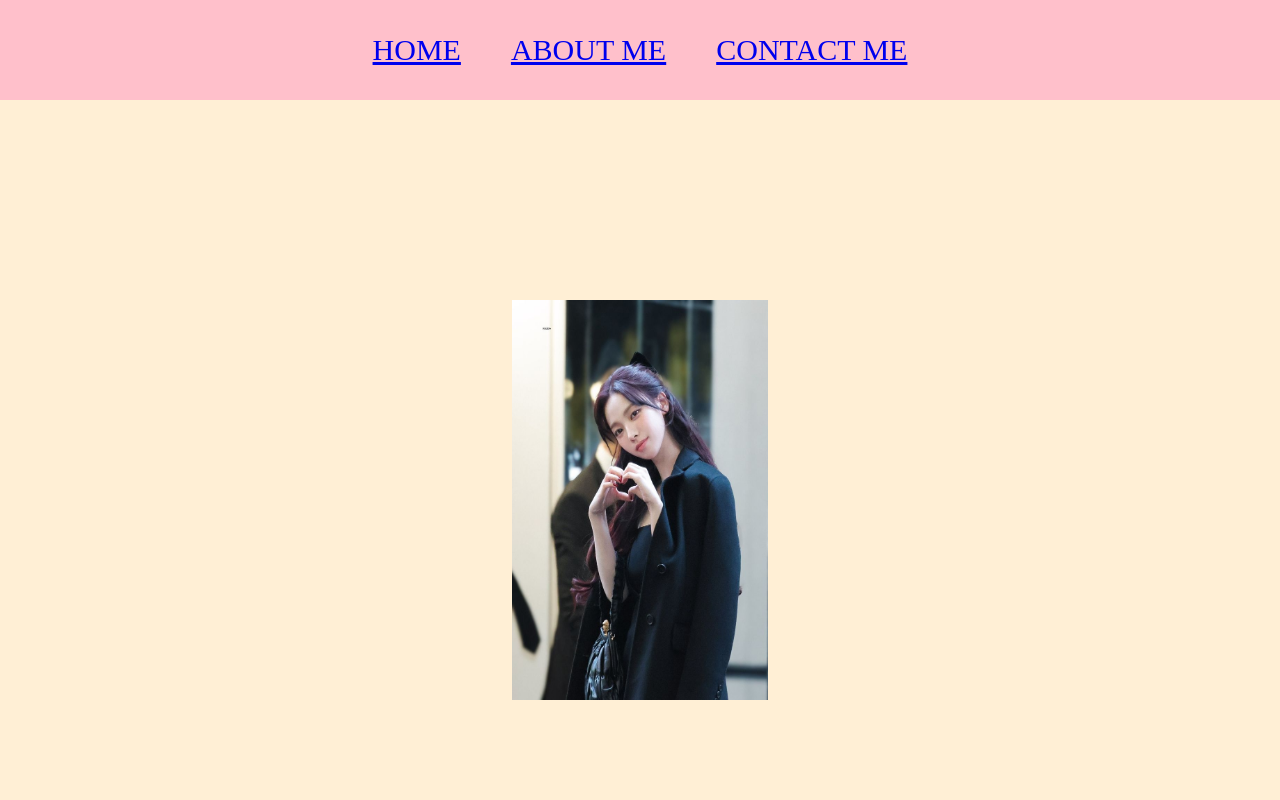
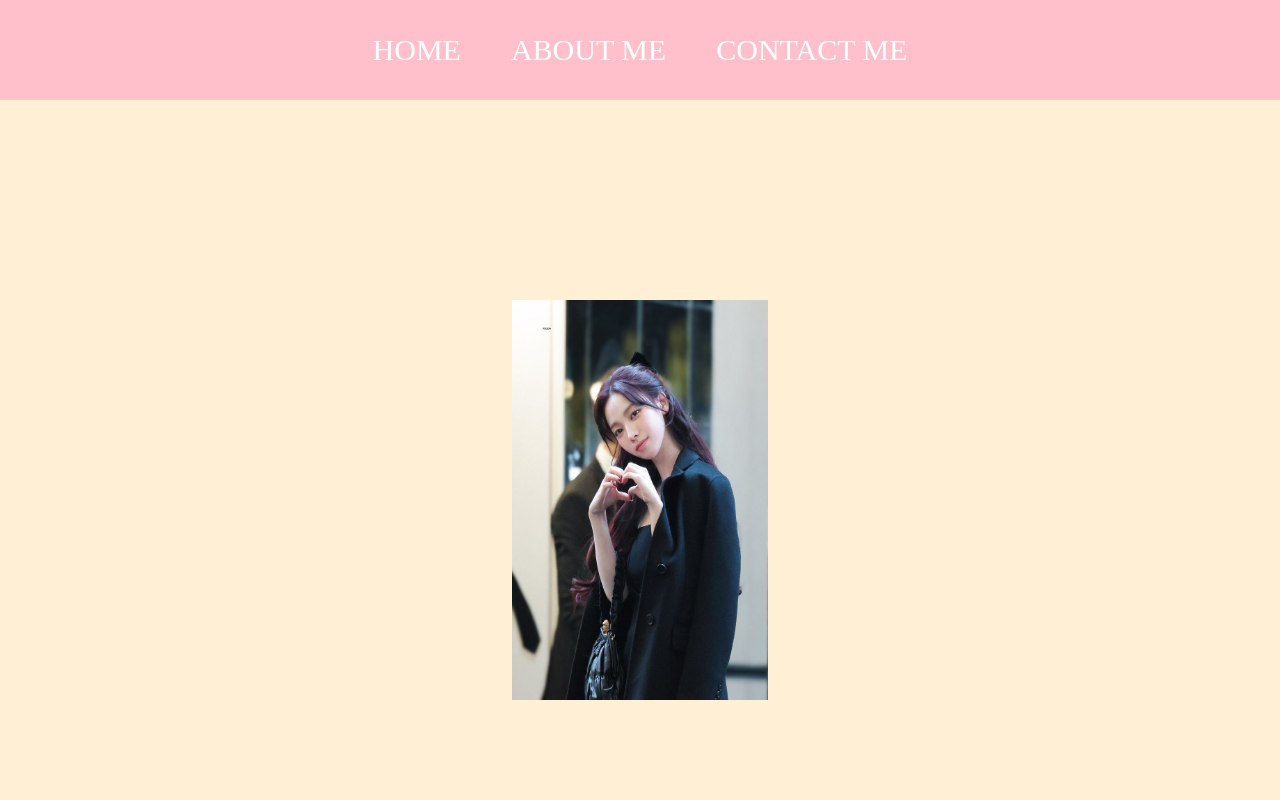
Before and after one commit to ocaocuoci/web-pertama-saya, a plain HTML site: page belajar html/index.html in a window 1280 px wide. Shown: the top 800 px of the page. Drawn offline with Linux system fonts and the light colour scheme.

Commit message:
.li-navbar:hover{transition}

```diff
--- a/belajar html/index.html
+++ b/belajar html/index.html
@@ -9,13 +9,13 @@
         <div class="container-navbar">
             <ul class="ul-navbar">
               <li class="li-navbar">
-                <a href="#">HOME</a>
+                <a href="#" class="a-navbar">HOME</a>
               </li>
               <li class="li-navbar">
-                <a href="about.html">ABOUT ME</a>
+                <a href="about.html" class="a-navbar">ABOUT ME</a>
               </li>
               <li class="li-navbar">
-                <a href="contact.html">CONTACT ME</a>
+                <a href="contact.html" class="a-navbar">CONTACT ME</a>
               </li>
             </ul>
         </div>
--- a/belajar html/style.css
+++ b/belajar html/style.css
@@ -27,6 +27,16 @@ html {
     font-size: 30px;
 }
 
+.li-navbar:hover {
+    background-color: red;
+    transition: .2s ease-in-out;
+}
+
+.a-navbar {
+    color: white;
+    text-decoration: none;
+}
+
 .container-content{
     background-color: papayawhip;
     display: flex;
```
